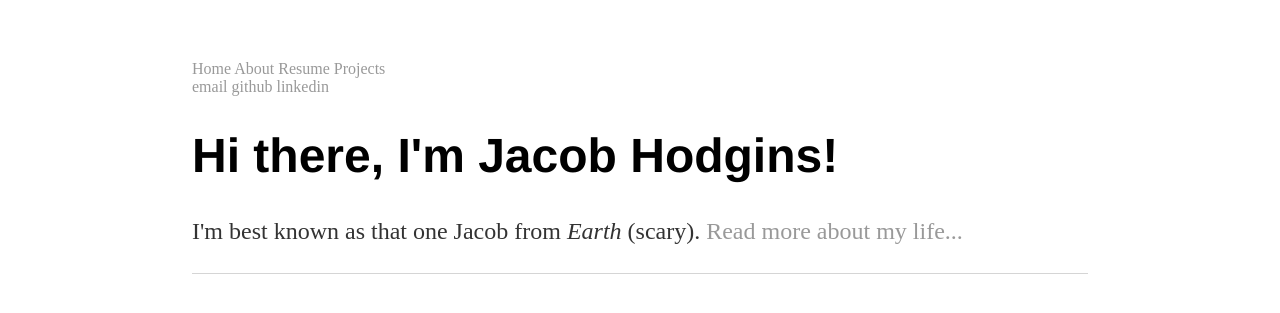
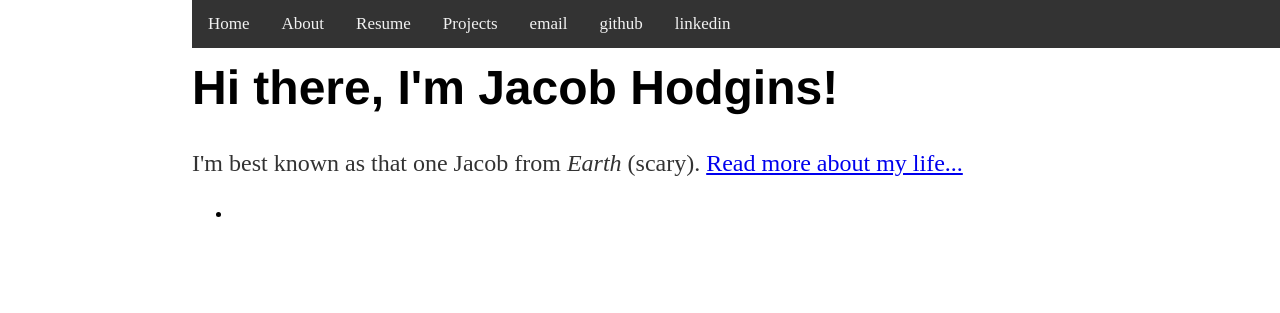
Before and after one commit to JacobHodgins/hodginsjacob, a Jekyll site: the page built from index.html, in a window 1280 px wide. Shown: the top 313 px of the page. Built offline with Jekyll 4.4.1, drawn with Linux system fonts in a browser that asks for light colours; the list of posts is cut into pages by our own code.

Commit message:
Update main.css
add css for the navbar

```diff
--- a/css/main.css
+++ b/css/main.css
@@ -2,22 +2,32 @@ body {
     margin: 60px auto;
     width: 70%;
 }
-nav ul, footer ul {
-    font-family:'Helvetica', 'Arial', 'Sans-Serif';
-    padding: 0px;
-    list-style: none;
-    font-weight: bold;
+.navbar {
+  overflow: hidden;
+  background-color: #333;
+  position: fixed; /* Set the navbar to fixed position */
+  top: 0; /* Position the navbar at the top of the page */
+  width: 100%; /* Full width */
 }
-nav ul li, footer ul li {
-    display: inline;
-    margin-right: 20px;
+.navbar a {
+  float: left;
+  display: block;
+  color: #f2f2f2;
+  text-align: center;
+  padding: 14px 16px;
+  text-decoration: none;
+  font-size: 17px;
 }
-a {
-    text-decoration: none;
-    color: #999;
+.navbar a:hover {
+  background: #ddd;
+  color: black;
 }
-a:hover {
-    text-decoration: underline;
+.navbar a.active {
+    background-color: #04AA6D;
+    color: white;
+}
+.navbar-right {
+    float: right:
 }
 h1 {
     font-size: 3em;
@@ -28,11 +38,9 @@ p {
     line-height: 1.4em;
     color: #333;
 }
-footer {
-    border-top: 1px solid #d5d5d5;
-    font-size: .8em;
+.main {
+  margin-top: 30px; /* Add a top margin to avoid content overlay */
 }
-
 ul.posts {
     margin: 20px auto 40px;
     font-size: 1.5em;
```
